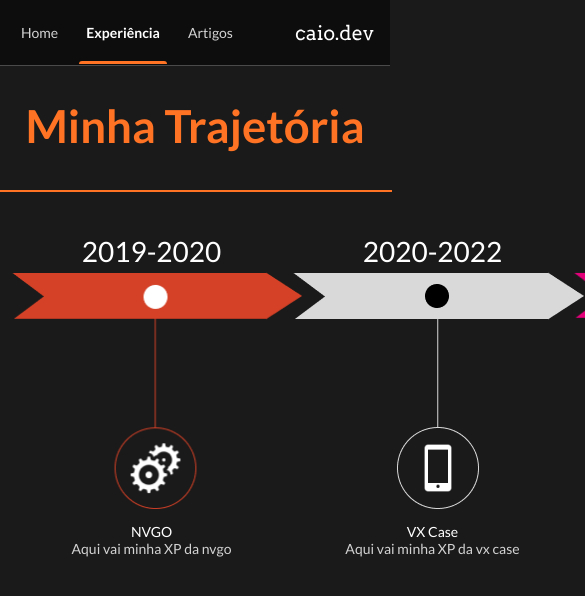
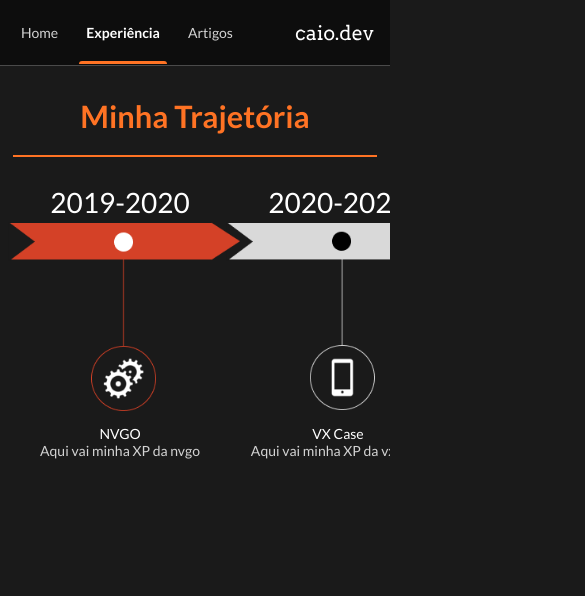
Before and after one commit to BrunoPittaF/my-blog, a Next.js app: page /experience in a window 390 px wide. Shown: the top 596 px of the page, 585 px wide, since content can reach past the window. Built offline with nearby package versions, Linux system fonts and the light colour scheme.

Commit message:
style: mobile da tela de experiencias

```diff
--- a/src/components/Timeline/styles.module.scss
+++ b/src/components/Timeline/styles.module.scss
@@ -1,3 +1,5 @@
+@import '../../styles/variables.scss';
+
 @keyframes Step {
     0% {
         opacity: 0;
@@ -62,4 +64,25 @@
             font-size: 1rem;
         }
     }
+
+
+    @media screen and (max-width: $mobileBreakpoint) {
+        max-width: 100%;
+        overflow-x: scroll;
+        padding-bottom: 1rem;
+        -ms-overflow-style: none;
+        scrollbar-width: none;
+
+        &::-webkit-scrollbar{
+            display: none;
+        }
+
+        .step {
+            max-width: 260px;
+            .arrow {
+                width: 240px;
+                height: 192px;
+            }
+        }
+    }
 }
--- a/src/styles/experience.module.scss
+++ b/src/styles/experience.module.scss
@@ -1,3 +1,5 @@
+@import './variables.scss';
+
 .contentContainer {
     margin: 0 auto;
     padding-top: 2.356rem;
@@ -18,4 +20,15 @@
         }
     }
 
+    @media screen and (max-width: $mobileBreakpoint) {
+        .mainTitle {
+            font-size: 2.2rem;
+            margin-bottom: 2rem;
+            &:after {
+                margin: 20px auto 0;
+                max-width: calc(100% - 2rem);
+            }
+        }
+    }
+
 }
```
